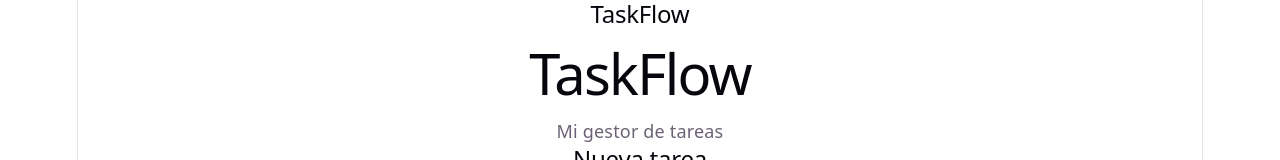
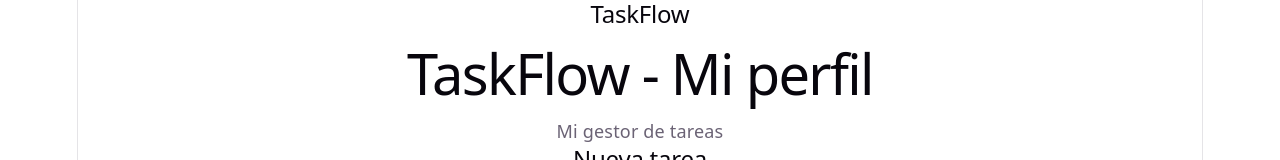
Before and after one commit to Marly-R/TaskFlow, a React app in the folder frontend/: page / in a window 1280 px wide. Shown: the top 160 px of the page. Built offline with nearby package versions, Linux system fonts and the light colour scheme; no server answers; the HTML template or start-up script is replaced by a standard one.

Commit message:
FEAT: Agregar titulo de perfil

```diff
--- a/frontend/src/App.jsx
+++ b/frontend/src/App.jsx
@@ -25,7 +25,7 @@ function App() {
     <div>
       <Navbar titulo="TaskFlow" />
 
-      <h1>TaskFlow</h1>
+      <h1>TaskFlow - Mi perfil</h1>
       <p>Mi gestor de tareas</p>
 
       <TaskForm onTareaCreada={obtenerTareas} />
```
